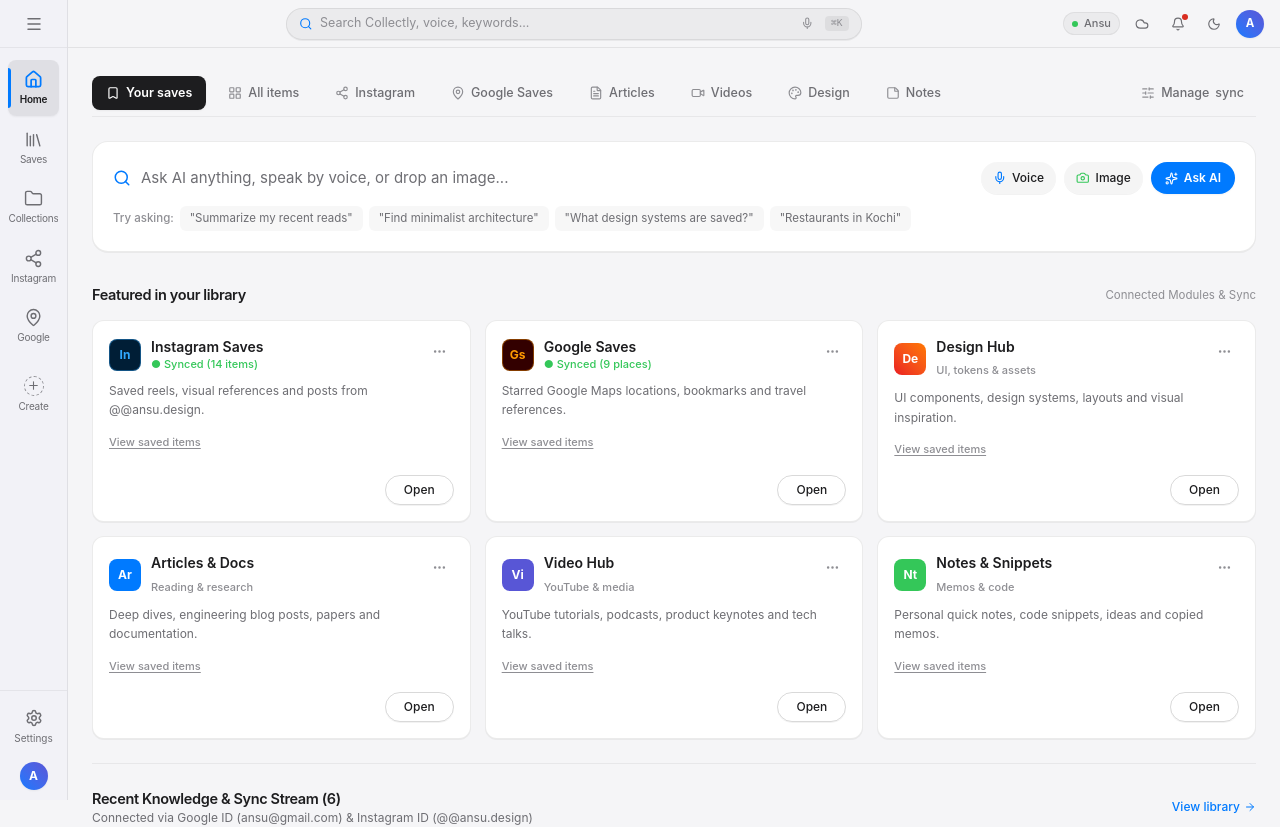
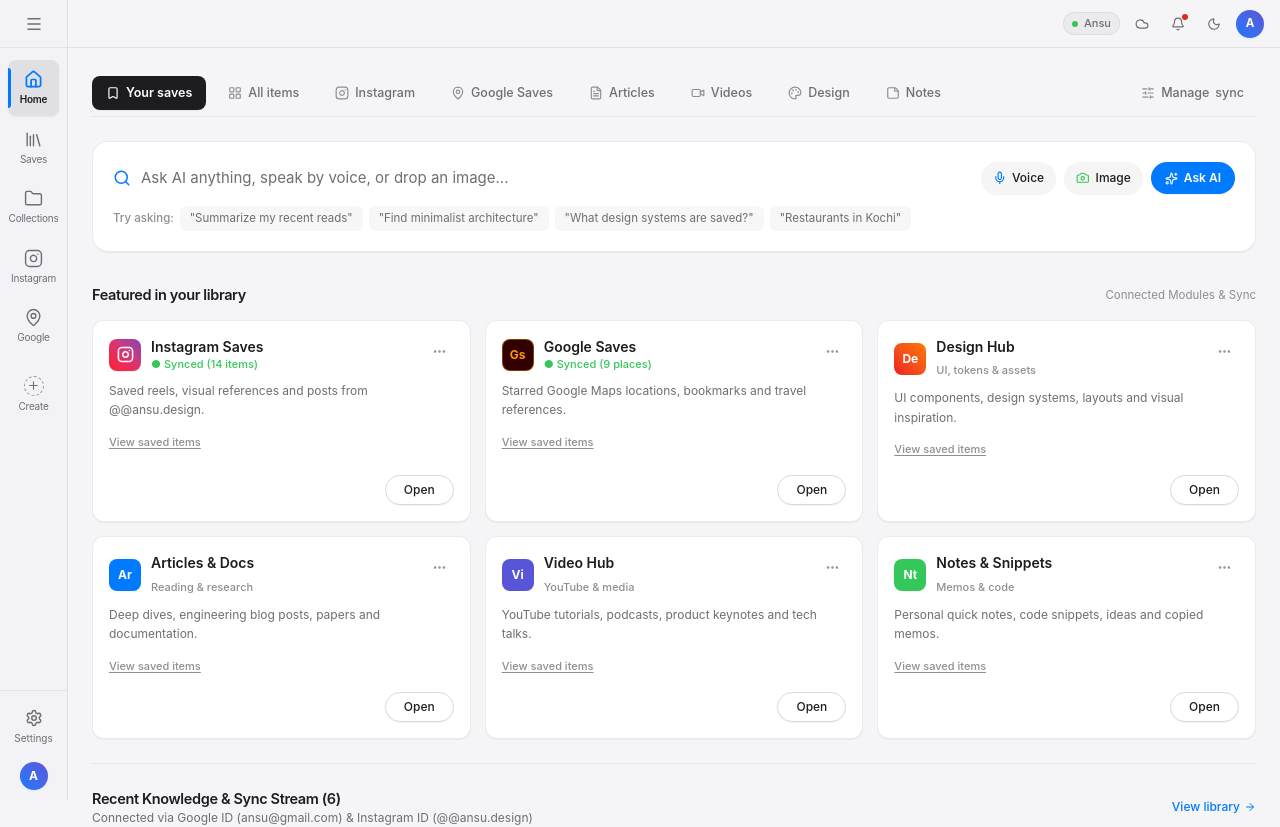
Before and after one commit to shibinsp45/Collectly, a React (Vite) app: page / in a window 1280 px wide. Shown: the top 827 px of the page. Built offline with nearby package versions, Linux system fonts and the light colour scheme.

Commit message:
feat: add Instagram logo, remove redundant top search bar, and make sidebar Collections and Categories collapsed by default

```diff
--- a/src/components/layout/Header.tsx
+++ b/src/components/layout/Header.tsx
@@ -1,17 +1,12 @@
-import React, { useState, useEffect, useRef } from 'react';
+import React from 'react';
 import {
-  Search,
-  Mic,
-  MicOff,
   Bell,
   Cloud,
   Sun,
   Moon,
-  Menu,
-  Check
+  Menu
 } from 'lucide-react';
 import { useCollectly } from '../../context/CollectlyContext';
-import { clsx } from 'clsx';
 
 interface HeaderProps {
   onToggleMobileNav: () => void;
@@ -25,60 +20,9 @@ export const Header: React.FC<HeaderProps> = ({
     user,
     theme,
     setTheme,
-    setIsSearchModalOpen,
-    setSearchQuery,
     setIsAuthModalOpen,
     showToast
   } = useCollectly();
-
-  const [isListening, setIsListening] = useState(false);
-  const recognitionRef = useRef<any>(null);
-
-  // Initialize Speech Recognition for Voice Search in the top pill bar
-  useEffect(() => {
-    const SpeechRecognition = (window as any).SpeechRecognition || (window as any).webkitSpeechRecognition;
-    if (SpeechRecognition) {
-      const recognition = new SpeechRecognition();
-      recognition.continuous = false;
-      recognition.interimResults = true;
-      recognition.lang = 'en-US';
-
-      recognition.onstart = () => setIsListening(true);
-      recognition.onresult = (event: any) => {
-        const transcript = Array.from(event.results)
-          .map((result: any) => result[0])
-          .map((result: any) => result.transcript)
-          .join('');
-        setSearchQuery(transcript);
-        setIsSearchModalOpen(true);
-      };
-      recognition.onerror = () => setIsListening(false);
-      recognition.onend = () => setIsListening(false);
-
-      recognitionRef.current = recognition;
-    }
-  }, [setSearchQuery, setIsSearchModalOpen]);
-
-  const handleVoiceClick = (e: React.MouseEvent) => {
-    e.stopPropagation();
-    if (!recognitionRef.current) {
-      showToast('Voice Search', 'Voice search opened. Speak or type your search query.', 'info');
-      setIsSearchModalOpen(true);
-      return;
-    }
-
-    if (isListening) {
-      recognitionRef.current.stop();
-      setIsListening(false);
-    } else {
-      try {
-        recognitionRef.current.start();
-        setIsListening(true);
-      } catch {
-        setIsSearchModalOpen(true);
-      }
-    }
-  };
 
   return (
     <header className="sticky top-0 z-30 h-12 px-2.5 sm:px-4 bg-[#F5F5F7]/95 dark:bg-[#121214]/95 backdrop-blur-md border-b border-black/[0.08] dark:border-white/[0.07] flex items-center justify-between gap-2 sm:gap-3 select-none text-[var(--text-primary)]">
@@ -93,45 +37,8 @@ export const Header: React.FC<HeaderProps> = ({
         </button>
       </div>
 
-      {/* 2. Center Pill Search Bar (Full Width & Clean) */}
-      <div className="flex-1 max-w-xl mx-1 sm:mx-4 min-w-0">
-        <div
-          onClick={() => setIsSearchModalOpen(true)}
-          className="w-full h-8.5 sm:h-8 px-3 rounded-full bg-black/[0.04] dark:bg-[#1E1E22] hover:bg-black/[0.08] dark:hover:bg-[#25252A] border border-black/[0.08] dark:border-white/[0.08] flex items-center justify-between gap-2 cursor-pointer transition-colors shadow-2xs"
-        >
-          <div className="flex items-center gap-2 text-[var(--text-muted)] min-w-0 flex-1">
-            <Search size={13.5} className="shrink-0 text-[#007AFF]" />
-            <span className="text-[12.5px] truncate hidden sm:inline">
-              Search Collectly, voice, keywords...
-            </span>
-            <span className="text-[12.5px] truncate sm:hidden">
-              Search...
-            </span>
-          </div>
-
-          <div className="flex items-center gap-1.5 shrink-0">
-            {/* Voice Search Button */}
-            <button
-              onClick={handleVoiceClick}
-              className={clsx(
-                "w-6 h-6 rounded-full transition-all cursor-pointer flex items-center justify-center",
-                isListening
-                  ? "bg-[#D92D20] text-white animate-pulse"
-                  : "text-[var(--text-muted)] hover:text-[#007AFF] hover:bg-black/[0.05] dark:hover:bg-white/10"
-              )}
-              title={isListening ? "Listening..." : "Search via voice"}
-            >
-              {isListening ? <MicOff size={12.5} /> : <Mic size={12.5} />}
-            </button>
-            <kbd className="hidden md:inline-flex px-1.5 py-0.2 rounded text-[9.5px] bg-black/[0.06] dark:bg-white/[0.08] font-mono text-[var(--text-muted)]">
-              ⌘K
-            </kbd>
-          </div>
-        </div>
-      </div>
-
-      {/* 3. Right System Status & Window Controls (Aligned on Mobile) */}
-      <div className="flex items-center gap-1 sm:gap-2 shrink-0">
+      {/* 2. Right System Status & Controls */}
+      <div className="flex items-center gap-1 sm:gap-2 shrink-0 ml-auto">
         {/* Connected Accounts indicator (Desktop only) */}
         <button
           onClick={() => setIsAuthModalOpen(true)}
@@ -142,7 +49,7 @@ export const Header: React.FC<HeaderProps> = ({
           <span>{user.name}</span>
         </button>
 
-        {/* Cloud Sync Icon (Desktop/Tablet only to avoid mobile crowding) */}
+        {/* Cloud Sync Icon */}
         <button
           onClick={() => setIsAuthModalOpen(true)}
           className="hidden sm:flex w-7 h-7 items-center justify-center rounded-[6px] text-[var(--text-secondary)] hover:text-[var(--text-primary)] cursor-pointer"
@@ -163,7 +70,7 @@ export const Header: React.FC<HeaderProps> = ({
           <span className="absolute top-1 right-1 w-1.5 h-1.5 bg-[#D92D20] rounded-full" />
         </div>
 
-        {/* Theme Toggle (Desktop/Tablet only; accessible on mobile in Settings & Drawer) */}
+        {/* Theme Toggle */}
         <button
           onClick={() => setTheme(theme === 'dark' ? 'light' : 'dark')}
           className="hidden sm:flex w-7 h-7 items-center justify-center rounded-[6px] text-[var(--text-secondary)] hover:text-[var(--text-primary)] cursor-pointer"
@@ -184,3 +91,5 @@ export const Header: React.FC<HeaderProps> = ({
     </header>
   );
 };
+
+export default Header;
--- a/src/components/layout/Sidebar.tsx
+++ b/src/components/layout/Sidebar.tsx
@@ -1,9 +1,8 @@
-import React from 'react';
+import React, { useState } from 'react';
 import {
   House,
   Library,
   Folder,
-  Share2,
   MapPin,
   Plus,
   Settings,
@@ -11,8 +10,10 @@ import {
   X,
   Sun,
   Moon,
-  Laptop
+  Laptop,
+  ChevronRight
 } from 'lucide-react';
+import { InstagramIcon } from '../ui/InstagramIcon';
 import { useCollectly } from '../../context/CollectlyContext';
 import { ScreenId } from '../../types';
 import { clsx } from 'clsx';
@@ -46,6 +47,10 @@ export const Sidebar: React.FC<SidebarProps> = ({
     setTheme
   } = useCollectly();
 
+  // Accordion state for Collections and Categories in sidebar - Collapsed by default!
+  const [isCollectionsExpanded, setIsCollectionsExpanded] = useState(false);
+  const [isCategoriesExpanded, setIsCategoriesExpanded] = useState(false);
+
   const handleNav = (screen: ScreenId) => {
     setActiveScreen(screen);
     setSelectedCollectionId(null);
@@ -61,7 +66,7 @@ export const Sidebar: React.FC<SidebarProps> = ({
     { id: 'dashboard' as ScreenId, label: 'Home', icon: House, onClick: () => handleNav('dashboard') },
     { id: 'all-saves' as ScreenId, label: 'Saves', icon: Library, onClick: () => { setSelectedTypeFilter('all'); handleNav('all-saves'); } },
     { id: 'collections' as ScreenId, label: 'Collections', icon: Folder, onClick: () => handleNav('collections') },
-    { id: 'all-saves' as ScreenId, label: 'Instagram', icon: Share2, onClick: () => { setSelectedTypeFilter('social'); handleNav('all-saves'); } },
+    { id: 'all-saves' as ScreenId, label: 'Instagram', icon: InstagramIcon, onClick: () => { setSelectedTypeFilter('social'); handleNav('all-saves'); } },
     { id: 'all-saves' as ScreenId, label: 'Google', icon: MapPin, onClick: () => { setSelectedTypeFilter('location'); handleNav('all-saves'); } },
   ];
 
@@ -219,20 +224,34 @@ export const Sidebar: React.FC<SidebarProps> = ({
 
           {/* Full Collections & Categories (Visible when expanded & on mobile!) */}
           {!isRail && (
-            <div className="pt-2 space-y-4">
-              <div>
-                <div className="px-3 flex items-center justify-between text-[11px] uppercase tracking-wider font-semibold text-[var(--text-muted)]">
-                  <span>Collections</span>
+            <div className="pt-2 space-y-2">
+              {/* Collapsible Collections Accordion (Collapsed by default) */}
+              <div className="rounded-[8px] overflow-hidden">
+                <div
+                  onClick={() => setIsCollectionsExpanded(prev => !prev)}
+                  className="px-2.5 py-1.5 flex items-center justify-between text-[11px] uppercase tracking-wider font-semibold text-[var(--text-muted)] hover:text-[var(--text-primary)] hover:bg-black/[0.03] dark:hover:bg-white/[0.04] rounded-[6px] transition-colors cursor-pointer select-none"
+                >
+                  <div className="flex items-center gap-1.5 min-w-0">
+                    <ChevronRight
+                      size={12}
+                      className={clsx("transition-transform duration-200 shrink-0", isCollectionsExpanded && "rotate-90")}
+                    />
+                    <span className="truncate">Collections</span>
+                    <span className="text-[10px] font-normal lowercase opacity-70">({collections.length})</span>
+                  </div>
                   <button
-                    onClick={() => {
+                    onClick={(e) => {
+                      e.stopPropagation();
                       handleNav('collections');
                     }}
-                    className="hover:text-[var(--text-primary)] cursor-pointer lowercase text-[11px]"
+                    className="hover:text-[var(--text-primary)] cursor-pointer lowercase text-[11px] px-1 py-0.5 rounded hover:bg-black/[0.04] dark:hover:bg-white/[0.06]"
+                    title="View all collections"
                   >
                     view all
                   </button>
                 </div>
-                <div className="mt-1.5 space-y-0.5">
+                {isCollectionsExpanded && (
+                  <div className="mt-1 space-y-0.5 pl-2 animate-in fade-in duration-150">
                     {collections.slice(0, 5).map(col => {
                       const isSelected = selectedCollectionId === col.id;
                       const count = items.filter(i => i.collectionId === col.id && !i.isArchived).length;
@@ -246,7 +265,7 @@ export const Sidebar: React.FC<SidebarProps> = ({
                             setIsMobileOpen(false);
                           }}
                           className={clsx(
-                          "w-full h-8 px-3 rounded-[7px] flex items-center gap-2.5 text-[12.5px] transition-colors cursor-pointer",
+                            "w-full h-8 px-2.5 rounded-[7px] flex items-center gap-2.5 text-[12.5px] transition-colors cursor-pointer",
                             isSelected
                               ? "bg-black/[0.08] dark:bg-white/[0.12] text-[var(--text-primary)] font-semibold"
                               : "text-[var(--text-secondary)] hover:text-[var(--text-primary)] hover:bg-black/[0.04] dark:hover:bg-white/[0.04]"
@@ -259,21 +278,36 @@ export const Sidebar: React.FC<SidebarProps> = ({
                       );
                     })}
                   </div>
+                )}
               </div>
 
-              <div>
-                <div className="px-3 flex items-center justify-between text-[11px] uppercase tracking-wider font-semibold text-[var(--text-muted)]">
-                  <span>Categories</span>
+              {/* Collapsible Categories Accordion (Collapsed by default) */}
+              <div className="rounded-[8px] overflow-hidden">
+                <div
+                  onClick={() => setIsCategoriesExpanded(prev => !prev)}
+                  className="px-2.5 py-1.5 flex items-center justify-between text-[11px] uppercase tracking-wider font-semibold text-[var(--text-muted)] hover:text-[var(--text-primary)] hover:bg-black/[0.03] dark:hover:bg-white/[0.04] rounded-[6px] transition-colors cursor-pointer select-none"
+                >
+                  <div className="flex items-center gap-1.5 min-w-0">
+                    <ChevronRight
+                      size={12}
+                      className={clsx("transition-transform duration-200 shrink-0", isCategoriesExpanded && "rotate-90")}
+                    />
+                    <span className="truncate">Categories</span>
+                    <span className="text-[10px] font-normal lowercase opacity-70">({categories.length})</span>
+                  </div>
                   <button
-                    onClick={() => {
+                    onClick={(e) => {
+                      e.stopPropagation();
                       handleNav('categories');
                     }}
-                    className="hover:text-[var(--text-primary)] cursor-pointer lowercase text-[11px]"
+                    className="hover:text-[var(--text-primary)] cursor-pointer lowercase text-[11px] px-1 py-0.5 rounded hover:bg-black/[0.04] dark:hover:bg-white/[0.06]"
+                    title="View all categories"
                   >
                     view all
                   </button>
                 </div>
-                <div className="mt-1.5 space-y-0.5">
+                {isCategoriesExpanded && (
+                  <div className="mt-1 space-y-0.5 pl-2 animate-in fade-in duration-150">
                     {categories.slice(0, 6).map(cat => {
                       const isSelected = selectedCategoryId === cat.id;
                       const count = items.filter(i => i.category.toLowerCase() === cat.name.toLowerCase() && !i.isArchived).length;
@@ -287,7 +321,7 @@ export const Sidebar: React.FC<SidebarProps> = ({
                             setIsMobileOpen(false);
                           }}
                           className={clsx(
-                          "w-full h-8 px-3 rounded-[7px] flex items-center gap-2 text-[12.5px] transition-colors cursor-pointer",
+                            "w-full h-8 px-2.5 rounded-[7px] flex items-center gap-2 text-[12.5px] transition-colors cursor-pointer",
                             isSelected
                               ? "bg-black/[0.08] dark:bg-white/[0.12] text-[var(--text-primary)] font-semibold"
                               : "text-[var(--text-secondary)] hover:text-[var(--text-primary)] hover:bg-black/[0.04] dark:hover:bg-white/[0.04]"
@@ -299,6 +333,7 @@ export const Sidebar: React.FC<SidebarProps> = ({
                       );
                     })}
                   </div>
+                )}
               </div>
             </div>
           )}
--- a/src/components/screens/DashboardScreen.tsx
+++ b/src/components/screens/DashboardScreen.tsx
@@ -20,6 +20,7 @@ import {
 import { useCollectly } from '../../context/CollectlyContext';
 import { extractSavedKeywords } from '../../lib/keywordService';
 import { ItemCard } from '../items/ItemCard';
+import { InstagramIcon } from '../ui/InstagramIcon';
 import { clsx } from 'clsx';
 
 export const DashboardScreen: React.FC = () => {
@@ -44,7 +45,7 @@ export const DashboardScreen: React.FC = () => {
   const tabs = [
     { id: 'your-saves', label: 'Your saves', icon: Bookmark },
     { id: 'all-items', label: 'All items', icon: LayoutGrid },
-    { id: 'instagram', label: 'Instagram', icon: Share2 },
+    { id: 'instagram', label: 'Instagram', icon: InstagramIcon },
     { id: 'google', label: 'Google Saves', icon: MapPin },
     { id: 'articles', label: 'Articles', icon: FileText },
     { id: 'videos', label: 'Videos', icon: Video },
@@ -274,8 +275,8 @@ export const DashboardScreen: React.FC = () => {
                 <div className="space-y-2">
                   <div className="flex items-start justify-between">
                     <div className="flex items-center gap-2.5">
-                      <div className="w-8 h-8 rounded-[8px] bg-[#001E36] border border-[#31A8FF]/40 text-[#31A8FF] flex items-center justify-center font-bold text-[12px] shrink-0">
-                        In
+                      <div className="w-8 h-8 rounded-[8px] bg-gradient-to-tr from-[#FD1D1D] via-[#E1306C] to-[#833AB4] text-white flex items-center justify-center shrink-0 shadow-2xs">
+                        <InstagramIcon size={17} strokeWidth={2.2} />
                       </div>
                       <div>
                         <h4 className="text-[14px] font-semibold text-[var(--text-primary)] leading-snug">
--- /dev/null
+++ b/src/components/ui/InstagramIcon.tsx
@@ -0,0 +1,33 @@
+import React from 'react';
+
+interface InstagramIconProps {
+  size?: number;
+  strokeWidth?: number;
+  className?: string;
+}
+
+export const InstagramIcon: React.FC<InstagramIconProps> = ({
+  size = 18,
+  strokeWidth = 2,
+  className = ""
+}) => {
+  return (
+    <svg
+      width={size}
+      height={size}
+      viewBox="0 0 24 24"
+      fill="none"
+      stroke="currentColor"
+      strokeWidth={strokeWidth}
+      strokeLinecap="round"
+      strokeLinejoin="round"
+      className={className}
+    >
+      <rect width="20" height="20" x="2" y="2" rx="5" ry="5" />
+      <path d="M16 11.37A4 4 0 1 1 12.63 8 4 4 0 0 1 16 11.37z" />
+      <line x1="17.5" x2="17.51" y1="6.5" y2="6.5" />
+    </svg>
+  );
+};
+
+export default InstagramIcon;
```
Lines whose indentation alone changed are shown as unchanged.
